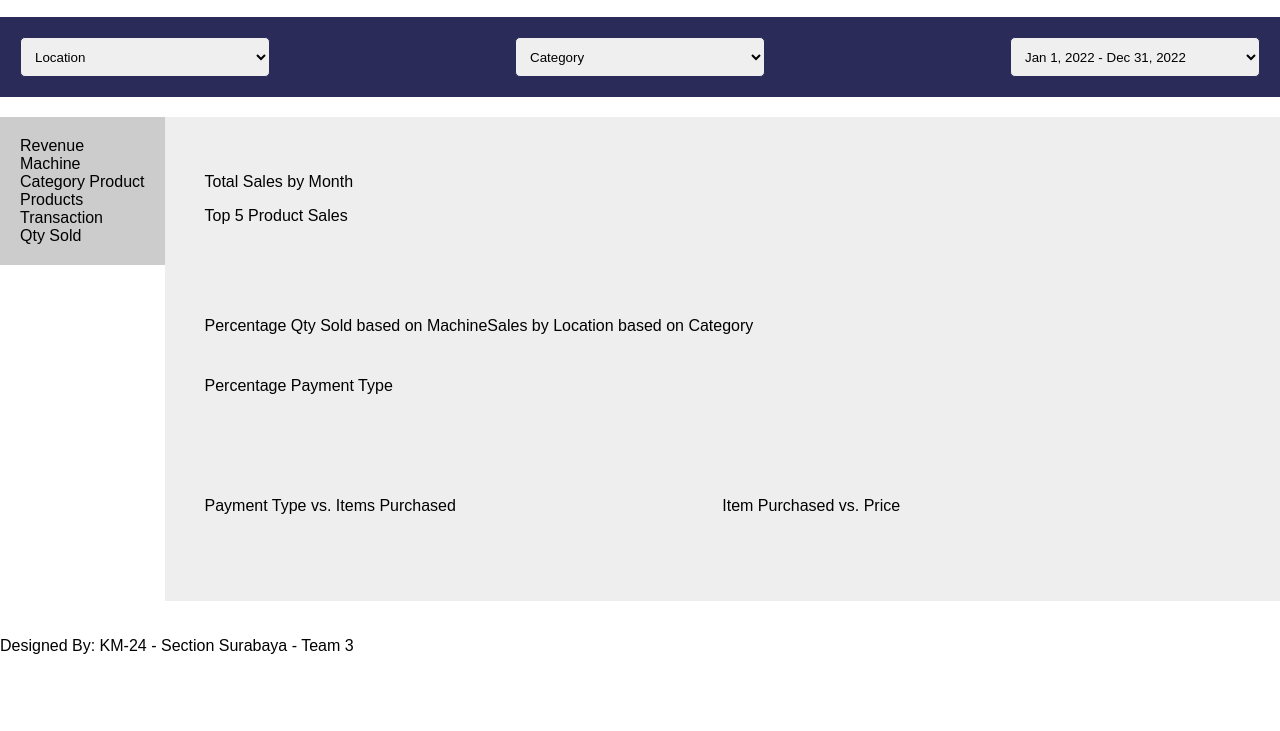
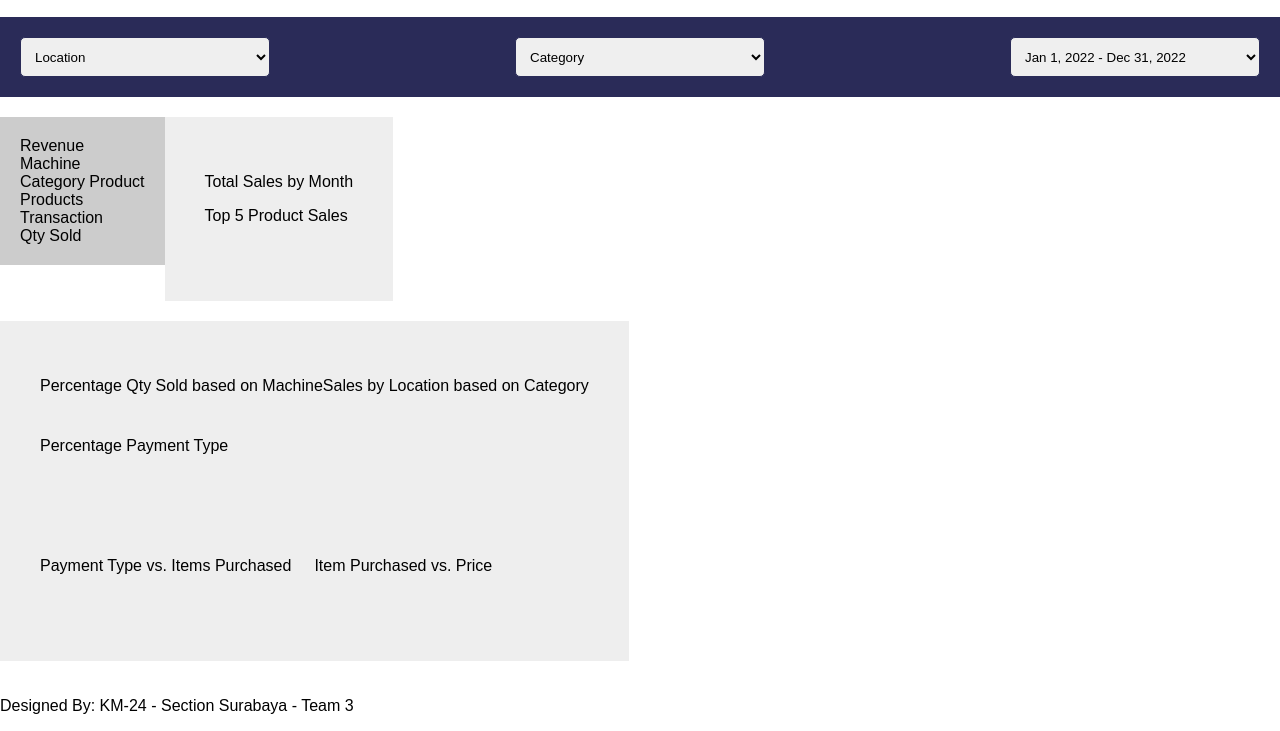
Before and after one commit to Kampus-Merdeka-Software-Engineering/km-feb24-surabaya-03, a website: page capstone/coba1.html in a window 1280 px wide. Shown: the part 87-818 px from the top of the page. Drawn offline with Linux system fonts and the light colour scheme.

Commit message:
fixing index.html and update cb

```diff
--- a/capstone/coba1.css
+++ b/capstone/coba1.css
@@ -5,7 +5,7 @@ body {
 }
 
 /* style header */
-img{
+img {
     max-width: 80px;
     max-height: 80px;
 }
@@ -29,7 +29,7 @@ header {
 }
 
 @media screen and (max-width: 667px) {
-    img{
+    img {
         max-width: 40px;
         max-height: 40px;
     }
@@ -43,7 +43,8 @@ header {
 nav {
     width: 100%;
     background-color: #2a2b58;
-    height: auto; /* Mengubah tinggi menjadi otomatis agar sesuai dengan konten di dalamnya */
+    height: auto;
+    /* Mengubah tinggi menjadi otomatis agar sesuai dengan konten di dalamnya */
 }
 
 .filter {
@@ -54,8 +55,10 @@ nav {
 }
 
 select {
-    width: 100%; /* Mengubah lebar menjadi 100% agar selalu mengisi lebar parentnya */
-    max-width: 250px; /* Menambahkan maksimum lebar agar tetap terlihat baik pada layar yang lebih besar */
+    width: 100%;
+    /* Mengubah lebar menjadi 100% agar selalu mengisi lebar parentnya */
+    max-width: 250px;
+    /* Menambahkan maksimum lebar agar tetap terlihat baik pada layar yang lebih besar */
     height: 40px;
     border-radius: 5px;
     border: 1px solid #2a2b58;
@@ -65,12 +68,15 @@ select {
 /* CSS untuk navbar responsif pada perangkat mobile */
 @media screen and (max-width: 767px) {
     .filter {
-        flex-direction: row; /* Mengubah arah fleks dari horizontal menjadi vertikal */
-        align-items: stretch; /* Memastikan elemen anak memenuhi lebar parent */
+        flex-direction: row;
+        /* Mengubah arah fleks dari horizontal menjadi vertikal */
+        align-items: stretch;
+        /* Memastikan elemen anak memenuhi lebar parent */
     }
 
     select {
-        width: 30%; /* Mengisi lebar parent */
+        width: 30%;
+        /* Mengisi lebar parent */
 
     }
 }
@@ -81,27 +87,49 @@ select {
 
 main {
     display: flex;
-    align-items: flex-start; /* Agar elemen sejajar di bagian atas */
+    align-items: flex-start;
+    /* Agar elemen sejajar di bagian atas */
+    flex-direction: column;
 }
 
 .metrics {
     background-color: #ccc;
     padding: 20px;
-    height: 100%; /* Set tinggi aside agar sejajar dengan charts1 */
+    height: 100%;
+    /* Set tinggi aside agar sejajar dengan charts1 */
 }
 
 .content {
     flex-grow: 1;
     display: flex;
     flex-direction: column;
-    height: 100%; /* Set tinggi section agar sejajar dengan aside */
+    height: 100%;
+    /* Set tinggi section agar sejajar dengan aside */
 }
+
+.part1 {
+    flex-grow: 1;
+    display: flex;
+    flex-direction: row;
+    height: 100%;
+    /* Set tinggi section agar sejajar dengan aside */
+}
+
+.part2 {
+    flex-grow: 1;
+    display: flex;
+    flex-direction: row;
+    height: 100%;
+    /* Set tinggi section agar sejajar dengan aside */
+}
+
 
 .charts1 {
     background-color: #eee;
     margin-bottom: 20px;
     padding: 20px;
-    height: 100%; /* Set tinggi charts1 agar sejajar dengan aside */
+    height: 100%;
+    /* Set tinggi charts1 agar sejajar dengan aside */
 }
 
 section {
@@ -127,7 +155,8 @@ section {
 }
 
 .large-chart {
-    flex: 2;}
+    flex: 2;
+}
 
 .charts3 {
     display: flex;
--- a/capstone/coba1.html
+++ b/capstone/coba1.html
@@ -49,6 +49,7 @@
     </nav>
 
     <main>
+        <div class="part1">
             <aside class="metrics">
                 <div>Revenue</div>
                 <div>Machine</div>
@@ -67,7 +68,11 @@
                         <p>Top 5 Product Sales</p>
                     </div>
                 </section>
+            </section>
+        </div>
 
+        <div class="part2">
+            <section class="content">
                 <section class="charts2">
                     <div class="small">
                         <div class="small-chart">
@@ -91,6 +96,8 @@
                     </div>
                 </section>
                 </section>
+            </section>
+        </div>
     </main>
 
     <footer>
--- a/css/style.css
+++ b/css/style.css
@@ -54,9 +54,18 @@ img{
 aside {
     width: 20%;
     background-color: #E7E2F4;
-    height: auto;
-    float: left;
+    /* height: auto; */
+    /* float: left;
+    display: flex;
+    justify-content: space-between; */
+    background-color: #E7E2F4;
 
+}
+
+.main-content {
+    display: flex;
+    justify-content: space-between;
+    flex-grow: 1;
 }
 
 .container-aside {
@@ -67,6 +76,10 @@ aside {
 main {
     margin : 10px;
     background-color: #ffffff;
+    /* width: 100%;
+    height: 100%; */
+    overflow: auto;
+
 }
 
 .score-card {
@@ -85,15 +98,17 @@ h1 {
 }
 
 .pbalap {
-    display: flex;
+    /* display: flex; */
     flex-direction: column;
     background-color: #E7E2F4;
     padding: 20px;
-    margin-bottom: 30px;
+    /* margin-bottom: 30px; */
+    width: 95%;
+
 }
 
 .container-pbalap {
-    flex-grow: 1;
+
     background-color: #ffffff;
     margin-bottom: 30px;
 }
```
Also changed, not shown: index.html (+7 -3 lines). Lines whose indentation alone changed are shown as unchanged.
